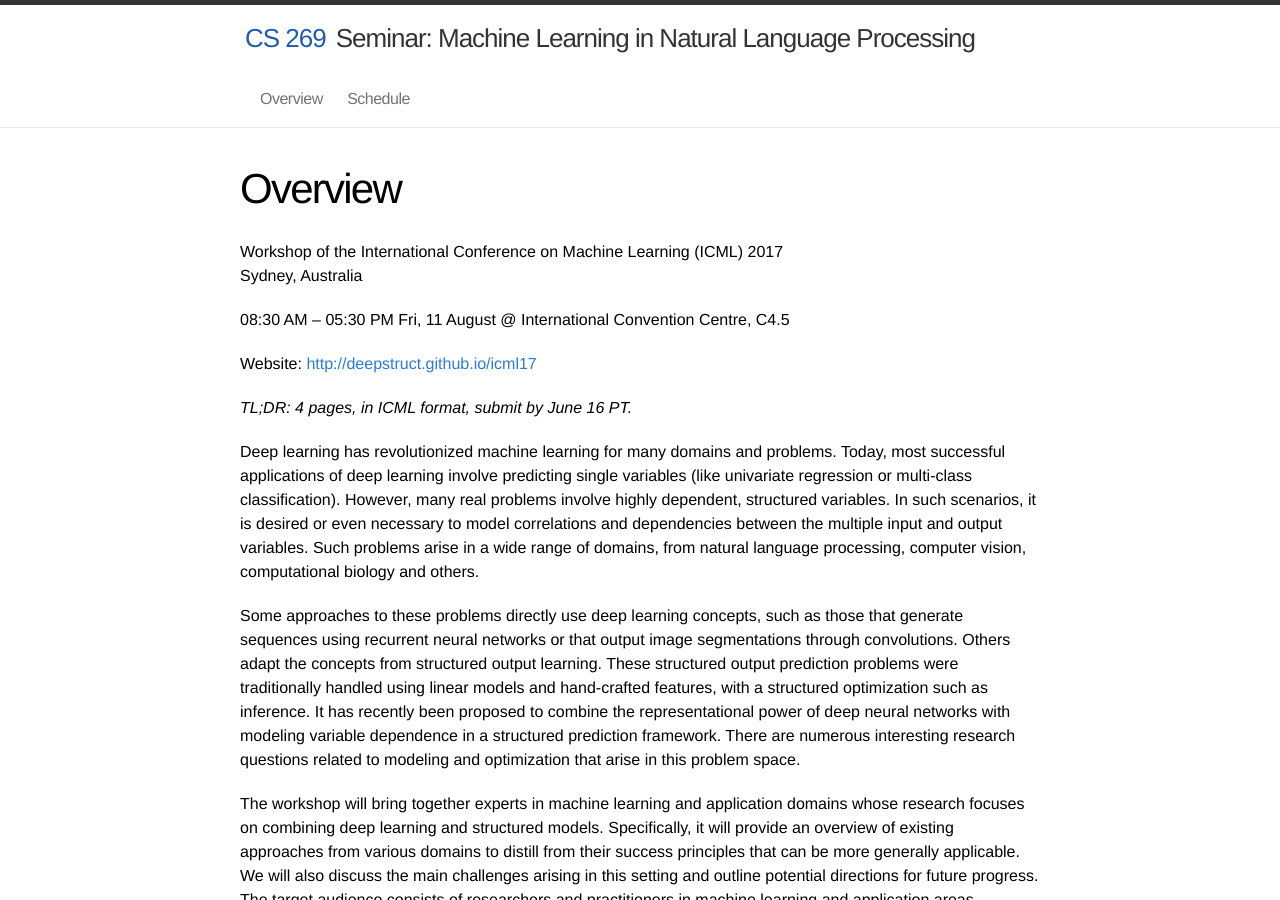
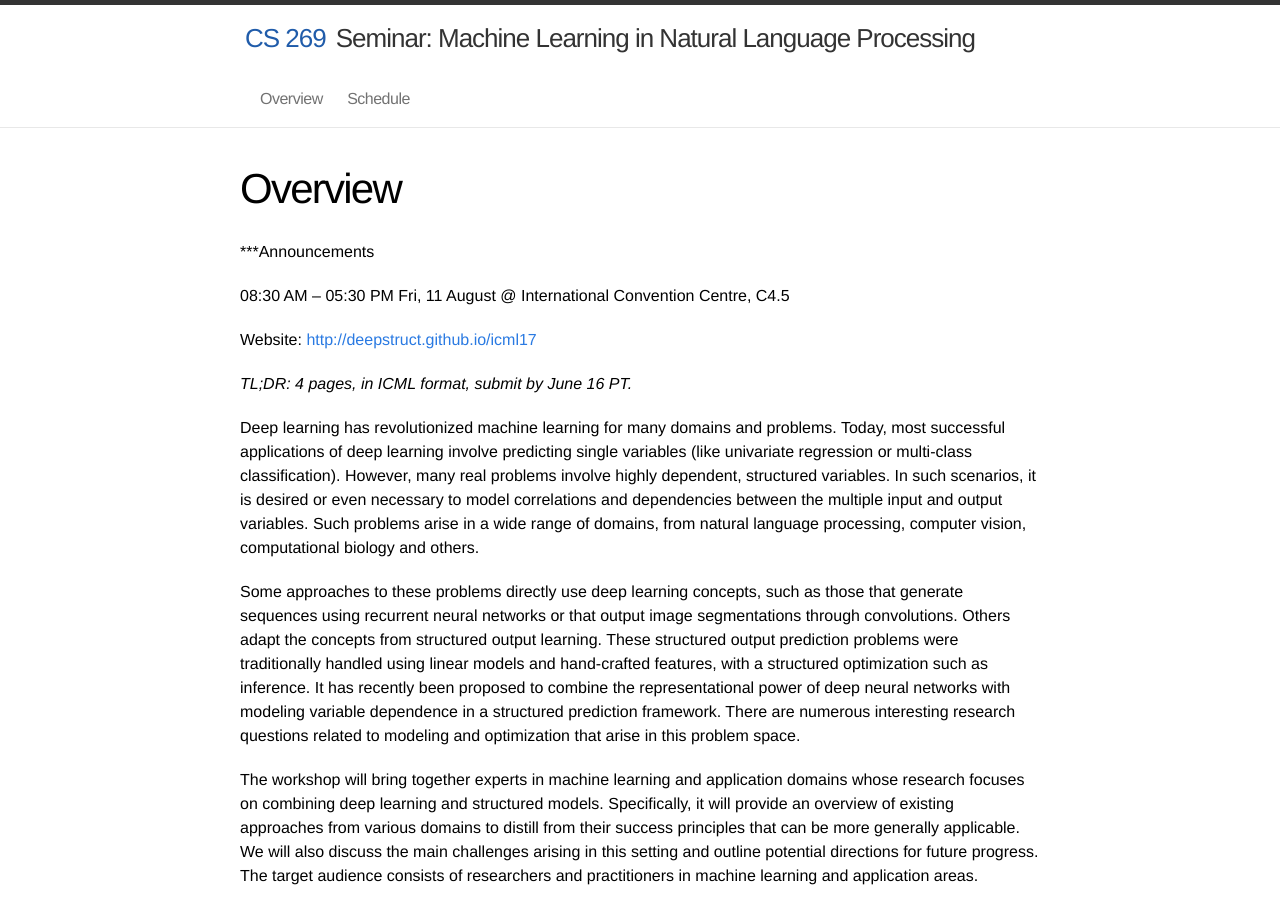
Before and after one commit to uclanlp/CS269-17, a Jekyll site: the page built from 1_overview.md, in a window 1280 px wide and 900 px high. Built offline with Jekyll 4.4.1, drawn with Linux system fonts in a browser that asks for light colours.

Commit message:
Update 1_overview.md

```diff
--- a/1_overview.md
+++ b/1_overview.md
@@ -5,8 +5,7 @@
 name: 1
 ---
 
-Workshop of the International Conference on Machine Learning (ICML) 2017 <br>
-Sydney, Australia
+***Announcements
 
 08:30 AM -- 05:30 PM Fri, 11 August @ International Convention Centre, C4.5
 
```
